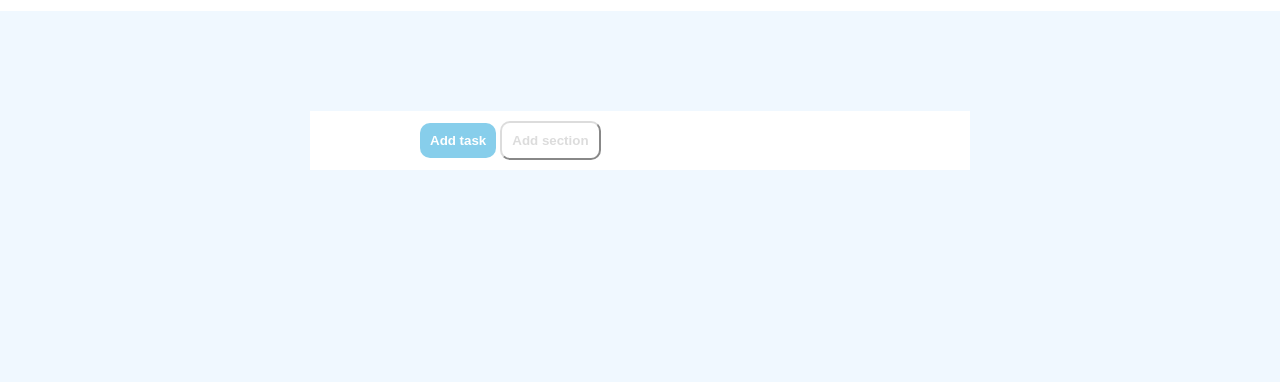
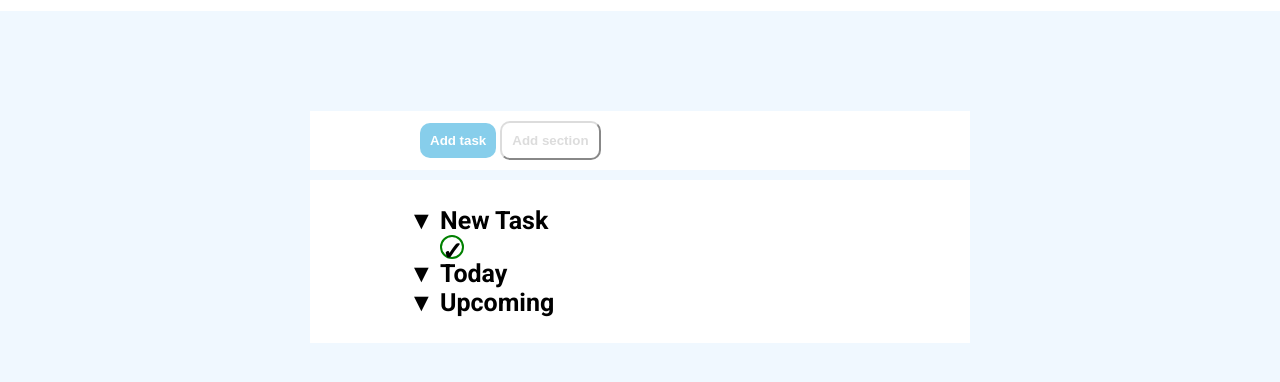
Before and after one commit to danielecarpentiero/html-css-toboolist, a plain HTML site: page index.html in a window 1280 px wide. Shown: the part 114-496 px from the top of the page. Drawn offline with Linux system fonts and the light colour scheme.

Commit message:
feat: added checks

```diff
--- a/css/style.css
+++ b/css/style.css
@@ -31,23 +31,54 @@ h1 {
     width: 50%;
     background-color: white;
     padding: 10px;
+    margin-bottom: 10px;
 }
 
-.button{
+.button {
     border-radius: 10px;
     font-weight: bold;
     padding: 10px;
 }
 
-.one{
+.one {
     background-color: skyblue;
     color: white;
     border: none;
     margin-left: 100px;
 }
 
-.two{
+.two {
     background-color: white;
     border-color: gainsboro;
     color: gainsboro;
 }
+
+.big-box {
+    margin: auto;
+    width: 50%;
+    background-color: white;
+    padding: 10px;
+}
+
+ul li::marker {
+    content: "▼ ";
+}
+
+li {
+    margin-left: 80px;
+    font-size: 25px;
+    font-weight: bold;
+}
+
+.positive {
+    background-color: white;
+    width: 20px;
+    height: 20px;
+    border: 2px solid green;
+    border-radius: 50%;
+}
+
+.check {
+    vertical-align: middle;
+    text-align: center;
+}
--- a/index.html
+++ b/index.html
@@ -18,13 +18,26 @@
         <div class="boolean-logo"></div>
         <h1>Toboolist</h1>
     </header>
-        <!-- /Header -->
-        <!-- Inizio sezione principale -->
+    <!-- /Header -->
+    <!-- Inizio sezione principale -->
     <main>
         <div class="little-box">
             <button class="button one">Add task</button>
             <button class="button two">Add section</button>
         </div>
+        <div class="big-box">
+            <div class="container">
+                <ul class="drop-down">
+                    <li>New Task
+                        <div class="positive">
+                            <div class="check">&check;</div>
+                        </div>
+                    </li>
+                    <li>Today</li>
+                    <li>Upcoming</li>
+                </ul>
+            </div>
+        </div>
     </main>
 </body>
 
```
